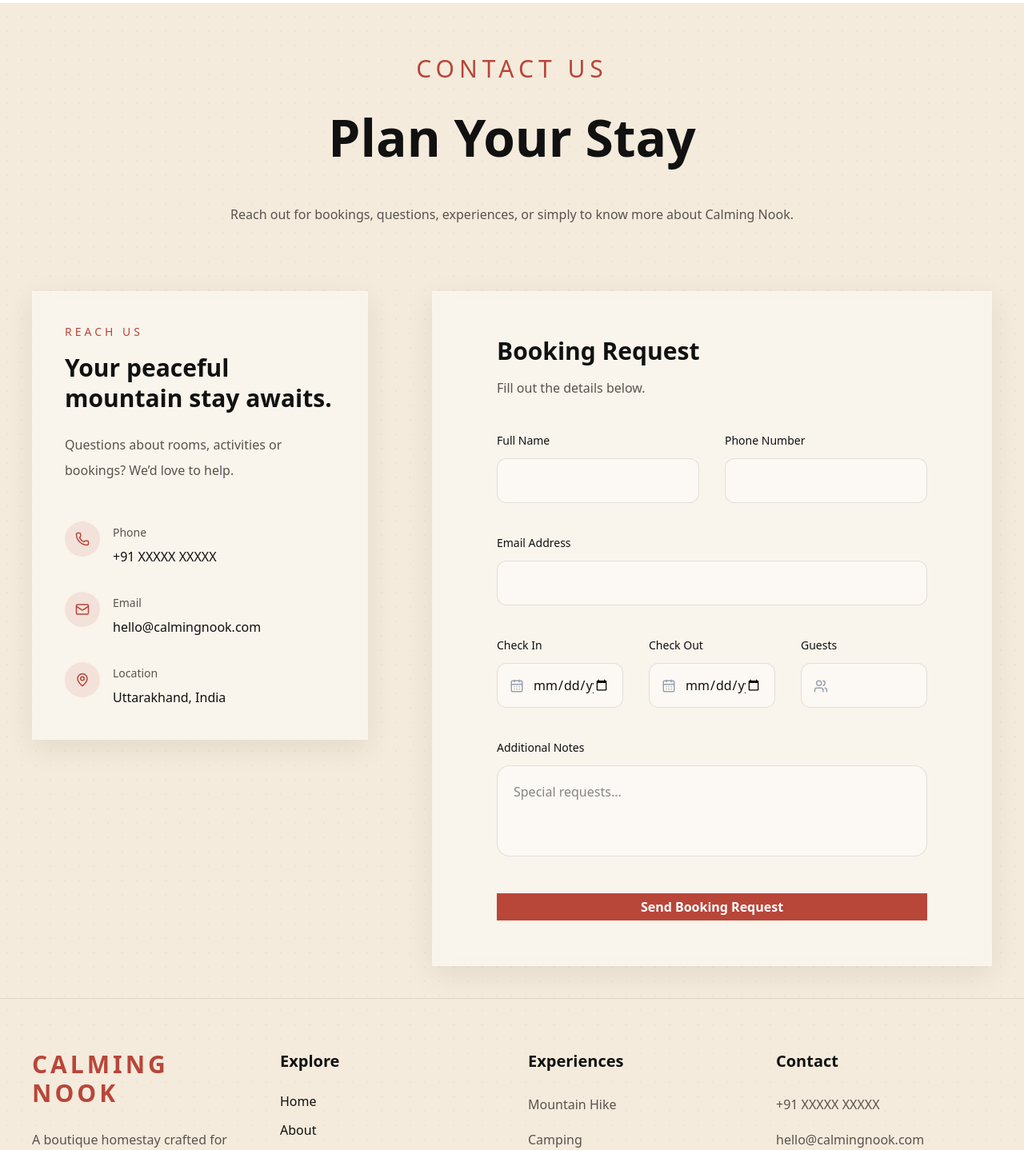
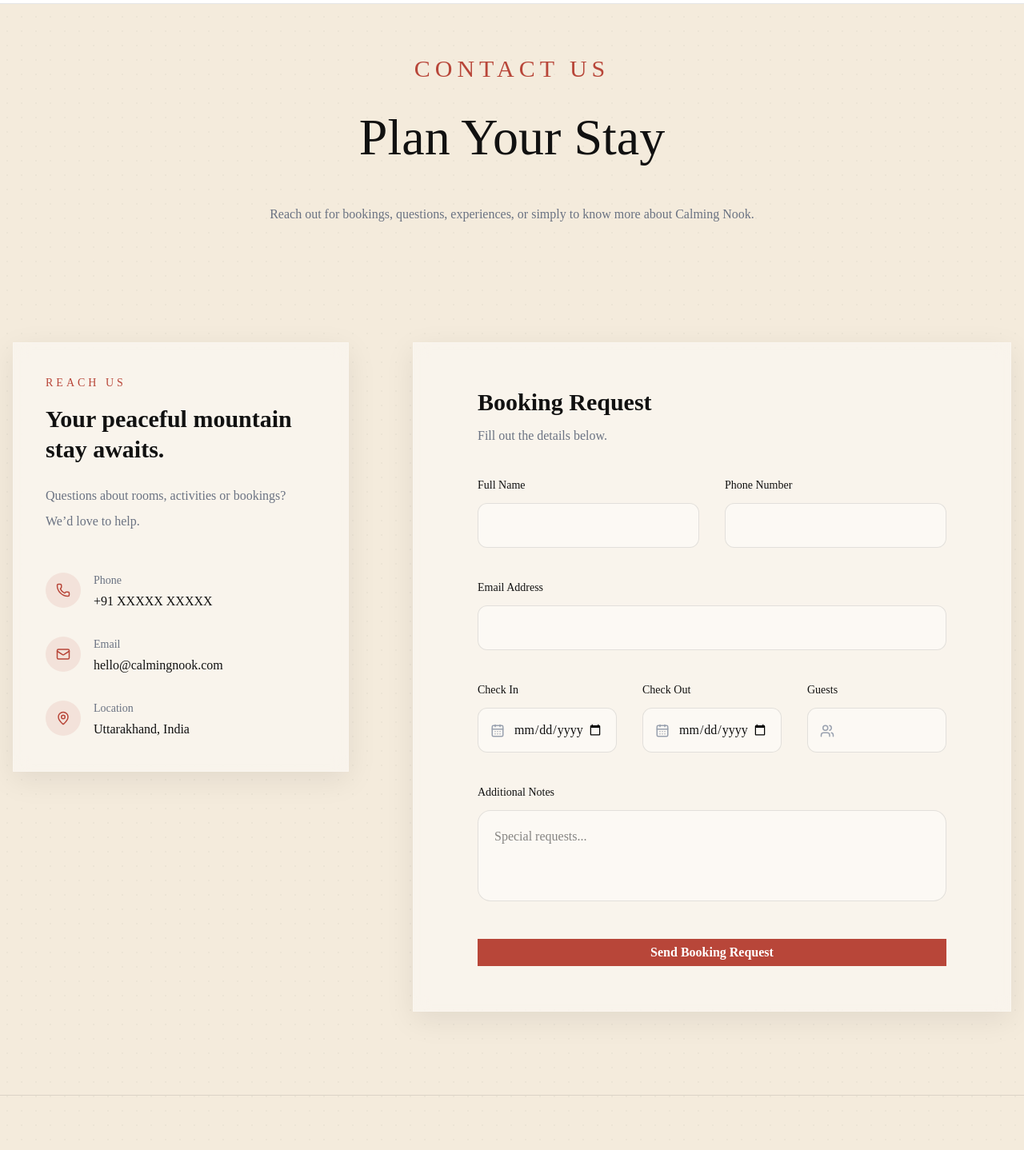
Before and after one commit to Anurag-Rawat099/calming-nook, a Next.js app: page /contact in a window 1280 px wide. Shown: the part 60-1498 px from the top of the page at 80% size. Built offline with nearby package versions, Linux system fonts and the light colour scheme.

Commit message:
font changed and some errors fixed

```diff
--- a/src/app/contact/page.js
+++ b/src/app/contact/page.js
@@ -9,44 +9,49 @@ export default function ContactPage() {
       <Navbar />
 
       {/* Hero */}
-
       <section className="pt-32 pb-20">
 
-        <div className="
-        container-custom
+        <div
+          className="
+          container
+          mx-auto
+          px-4
           text-center
-        ">
+        "
+        >
 
-          <p className="
+          <p
+            className="
             uppercase
             tracking-[6px]
-          text-3xl
+            text-2xl
+            sm:text-3xl
             text-[var(--primary)]
-          ">
-
+          "
+          >
             Contact Us
-
           </p>
 
-          <h1 className="
+          <h1
+            className="
             heading-lg
             mt-5
-          ">
-
+          "
+          >
             Plan Your Stay
-
           </h1>
 
-          <p className="
-          text-muted
+          <p
+            className="
+            text-gray-500
             mt-8
             max-w-3xl
             mx-auto
-          ">
-
+            leading-8
+          "
+          >
             Reach out for bookings, questions, experiences,
             or simply to know more about Calming Nook.
-
           </p>
 
         </div>
--- a/src/app/globals.css
+++ b/src/app/globals.css
@@ -1,4 +1,5 @@
 @import "tailwindcss";
+*{font-family: "Ogg", serif;}
 
 :root{
   --primary:#b84639;
@@ -140,6 +141,7 @@ border:1px solid black;
 
 
 .heading-xl{
+  font-family: "Ogg", serif;
 
   font-size:
   clamp(
@@ -153,8 +155,8 @@ font-weight:800;
   line-height:.95;
 }
 
-
 .heading-lg{
+  font-family: "Ogg", serif;
 
   font-size:
   clamp(
@@ -162,9 +164,30 @@ clamp(
     5vw,
     4rem
   );
+}
 
-font-weight:700;
+.heading-md{
+  font-family: "Ogg", serif;
+
+  font-size:
+  clamp(
+    1.5rem,
+    4vw,
+    3rem
+  );
 }
+
+.heading-sm{
+  font-family: "Ogg", serif;
+
+  font-size:
+  clamp(
+    1.2rem,
+    3vw,
+    2rem
+  );
+}
+
 
 
 .text-muted{
--- a/src/components/contact/BookingForm.jsx
+++ b/src/components/contact/BookingForm.jsx
@@ -29,94 +29,89 @@ export default function BookingForm() {
 
   const handleSubmit = (e) => {
     e.preventDefault();
+
     console.log(formData);
 
     alert("Booking Request Submitted");
   };
 
   return (
-    <section className="">
+    <section className="py-16">
+      <div className="container mx-auto px-4">
 
-      <div className="container-custom">
-
-        {/* top heading */}
-
-
-
-        <div className="
+        <div
+          className="
           grid
           lg:grid-cols-[420px_1fr]
           gap-10
           xl:gap-20
           items-start
-        ">
+        "
+        >
 
           {/* LEFT */}
-
-          <div className="
+          <div
+            className="
             theme-card
             p-8
             lg:p-10
             sticky
             top-28
-          ">
+          "
+          >
 
-            <p className="
+            <p
+              className="
               text-sm
               uppercase
               tracking-[4px]
               text-[var(--primary)]
-            ">
-
+            "
+            >
               Reach Us
-
             </p>
 
-            <h3 className="
+            <h3
+              className="
               text-3xl
               font-semibold
               mt-4
               leading-tight
-            ">
-
+            "
+            >
               Your peaceful
               mountain stay
               awaits.
-
             </h3>
 
-            <p className="
-            text-muted
+            <p
+              className="
+              text-gray-500
               mt-6
               leading-8
-            ">
-
+            "
+            >
               Questions about rooms,
               activities or bookings?
               We’d love to help.
-
             </p>
 
-
-            <div className="
-            mt-12
-            space-y-8
-            ">
+            <div className="mt-12 space-y-8">
 
               <ContactItem
-                icon={<Phone size={18}/>}
+                icon={<Phone size={18} />}
                 title="Phone"
                 value="+91 XXXXX XXXXX"
               />
 
               <ContactItem
-                icon={<Mail size={18}/>}
+                icon={<Mail size={18} />}
                 title="Email"
                 value="hello@calmingnook.com"
               />
 
               <ContactItem
-                icon={<MapPin size={18}/>}
+                icon={<MapPin size={18} />}
                 title="Location"
                 value="Uttarakhand, India"
               />
@@ -125,21 +120,16 @@ export default function BookingForm() {
 
           </div>
 
-
-
           {/* FORM */}
-
           <form
             onSubmit={handleSubmit}
             className="
             theme-card
-
             px-8
             sm:px-10
             md:px-14
             lg:px-16
             xl:px-20
-
             py-10
             lg:py-14
             space-y-10
@@ -148,102 +138,77 @@ export default function BookingForm() {
 
             <div>
 
-              <h3 className="
-              text-3xl
-              font-semibold
-              ">
-
+              <h3 className="text-3xl font-semibold">
                 Booking Request
-
               </h3>
 
-              <p className="
-              text-muted
-              mt-3
-              ">
-
+              <p className="text-gray-500 mt-3">
                 Fill out the details below.
-
               </p>
 
             </div>
 
-
-            <div className="
-            grid
-            md:grid-cols-2
-            gap-8
-            ">
+            <div className="grid md:grid-cols-2 gap-8">
 
               <Field
                 label="Full Name"
                 name="name"
+                value={formData.name}
                 onChange={handleChange}
               />
 
               <Field
                 label="Phone Number"
                 name="phone"
+                value={formData.phone}
                 onChange={handleChange}
               />
 
             </div>
 
-
-
             <Field
               label="Email Address"
               name="email"
+              value={formData.email}
               onChange={handleChange}
             />
 
-
-
-            <div className="
-            grid
-            md:grid-cols-3
-            gap-8
-            ">
+            <div className="grid md:grid-cols-3 gap-8">
 
               <DateField
                 label="Check In"
                 name="checkin"
+                value={formData.checkin}
                 onChange={handleChange}
               />
 
               <DateField
                 label="Check Out"
                 name="checkout"
+                value={formData.checkout}
                 onChange={handleChange}
               />
 
               <Field
                 label="Guests"
-                icon={<Users size={18}/>}
+                icon={<Users size={18} />}
                 name="guests"
+                value={formData.guests}
                 onChange={handleChange}
               />
 
             </div>
 
-
-
             <div>
 
-              <label className="
-              block
-              mb-3
-              text-sm
-              font-medium
-              ">
-
+              <label className="block mb-3 text-sm font-medium">
                 Additional Notes
-
               </label>
 
               <textarea
-                rows="3"
+                rows={3}
                 name="message"
+                value={formData.message}
                 onChange={handleChange}
                 placeholder="Special requests..."
                 className="
@@ -260,15 +225,11 @@ export default function BookingForm() {
 
             </div>
 
-
-            <button className="
-            primary-btn
-            w-full
-            py-5
-            ">
-
+            <button
+              type="submit"
+              className="primary-btn w-full py-5"
+            >
               Send Booking Request
-
             </button>
 
           </form>
@@ -276,7 +237,6 @@ export default function BookingForm() {
         </div>
 
       </div>
-
     </section>
   );
 }
@@ -284,12 +244,13 @@ export default function BookingForm() {
 function ContactItem({
   icon,
   title,
-  value
+  value,
 }) {
   return (
     <div className="flex gap-4">
 
-      <div className="
+      <div
+        className="
         w-11
         h-11
         rounded-full
@@ -298,30 +259,19 @@ function ContactItem({
         flex
         items-center
         justify-center
-      ">
-
+      "
+      >
         {icon}
-
       </div>
 
       <div>
 
-        <p className="
-        text-sm
-        text-muted
-        ">
-
+        <p className="text-sm text-gray-500">
           {title}
-
         </p>
 
-        <h4 className="
-        mt-1
-        font-medium
-        ">
-
+        <h4 className="mt-1 font-medium">
           {value}
-
         </h4>
 
       </div>
@@ -333,38 +283,36 @@ function ContactItem({
 function Field({
   label,
   name,
+  value,
   icon,
-  onChange
+  onChange,
 }) {
   return (
     <div>
 
-      <label className="
-      text-sm
-      block
-      mb-3
-      font-medium
-      ">
-
+      <label className="text-sm block mb-3 font-medium">
         {label}
-
       </label>
 
       <div className="relative">
 
         {icon && (
-          <div className="
+          <div
+            className="
             absolute
             left-4
             top-5
             text-gray-400
-          ">
+          "
+          >
             {icon}
           </div>
         )}
 
         <input
+          type="text"
           name={name}
+          value={value}
           onChange={onChange}
           className={`
             w-full
@@ -389,20 +337,14 @@ function Field({
 function DateField({
   label,
   name,
-  onChange
+  value,
+  onChange,
 }) {
   return (
     <div>
 
-      <label className="
-      text-sm
-      block
-      mb-3
-      font-medium
-      ">
-
+      <label className="text-sm block mb-3 font-medium">
         {label}
-
       </label>
 
       <div className="relative">
@@ -420,6 +362,7 @@ function DateField({
         <input
           type="date"
           name={name}
+          value={value}
           onChange={onChange}
           className="
           w-full
--- a/src/components/home/FeaturedRooms.jsx
+++ b/src/components/home/FeaturedRooms.jsx
@@ -22,7 +22,7 @@ export default function FeaturedRooms() {
 
           <h2
             className="
-            heading-lg
+            heading-md
             mt-4
             "
           >
@@ -80,7 +80,7 @@ export default function FeaturedRooms() {
               </div>
 
 
-              <div className="p-5">
+              <div className="p-5 ">
 
                 <div
                   className="
@@ -125,10 +125,10 @@ export default function FeaturedRooms() {
                 </p>
 
 
+                <div className="flex justify-center mt-5">
   <button
     className="
       primary-btn
-                  mt-5
       text-sm
       px-5
       py-3
@@ -136,6 +136,7 @@ export default function FeaturedRooms() {
   >
     View Room
   </button>
+</div>
 
               </div>
 
--- a/src/components/home/Hero.jsx
+++ b/src/components/home/Hero.jsx
@@ -5,12 +5,10 @@ import Link from "next/link";
 
 export default function Hero() {
   return (
-    <section className="relative w-full  h-fit p-4 pb-12 lg:pb-16 ">
+    <section className="relative w-full min-h-screen overflow-hidden">
 
       {/* Background */}
-
       <div className="absolute inset-0">
-
         <Image
           src="/uploads/hero.jpg"
           alt="Calming Nook Hero"
@@ -18,32 +16,13 @@ export default function Hero() {
           priority
           className="object-cover"
         />
-
       </div>
 
       {/* Overlay */}
-
       <div className="absolute inset-0 bg-black/50" />
 
       {/* Content */}
-
-      <div
-        className="
-  relative
-  z-10
-  h-full
-  flex
-  items-center
-  justify-center
-
-  pt-18
-  sm:pt-22
-  lg:pt-26
-
-  px-4
-  text-center
-  "
-      >
+      <div className="relative z-10 flex min-h-screen items-center justify-center px-4 text-center">
 
         <div className="max-w-4xl">
 
@@ -52,10 +31,9 @@ export default function Hero() {
               uppercase
               tracking-[8px]
               text-white/80
-            text-shadow-2xl
-            text-3xl
+              text-xl
+              sm:text-2xl
               mb-6
-            mt-[40px]
             "
           >
             Welcome To Calming Nook
@@ -63,13 +41,12 @@ export default function Hero() {
 
           <h1
             className="
-            text-secondary
+            text-primary
               font-bold
               leading-tight
-
-            text-3xl
-            sm:text-4xl
-            lg:text-6xl
+              text-4xl
+              sm:text-5xl
+              lg:text-7xl
             "
           >
             Escape Into
@@ -101,7 +78,6 @@ export default function Hero() {
               gap-4
             "
           >
-
             <Link
               href="/booking"
               className="primary-btn"
@@ -112,9 +88,10 @@ export default function Hero() {
             <Link
               href="/rooms"
               className="
-              px-8
-              py-4
-              rounded-full
+               px-2
+               py-1
+
+
                 border
                 border-white/30
                 text-white
@@ -125,13 +102,11 @@ export default function Hero() {
             >
               Explore Rooms
             </Link>
-
           </div>
 
         </div>
 
       </div>
-
     </section>
   );
 }
```
Lines whose indentation alone changed are shown as unchanged.
